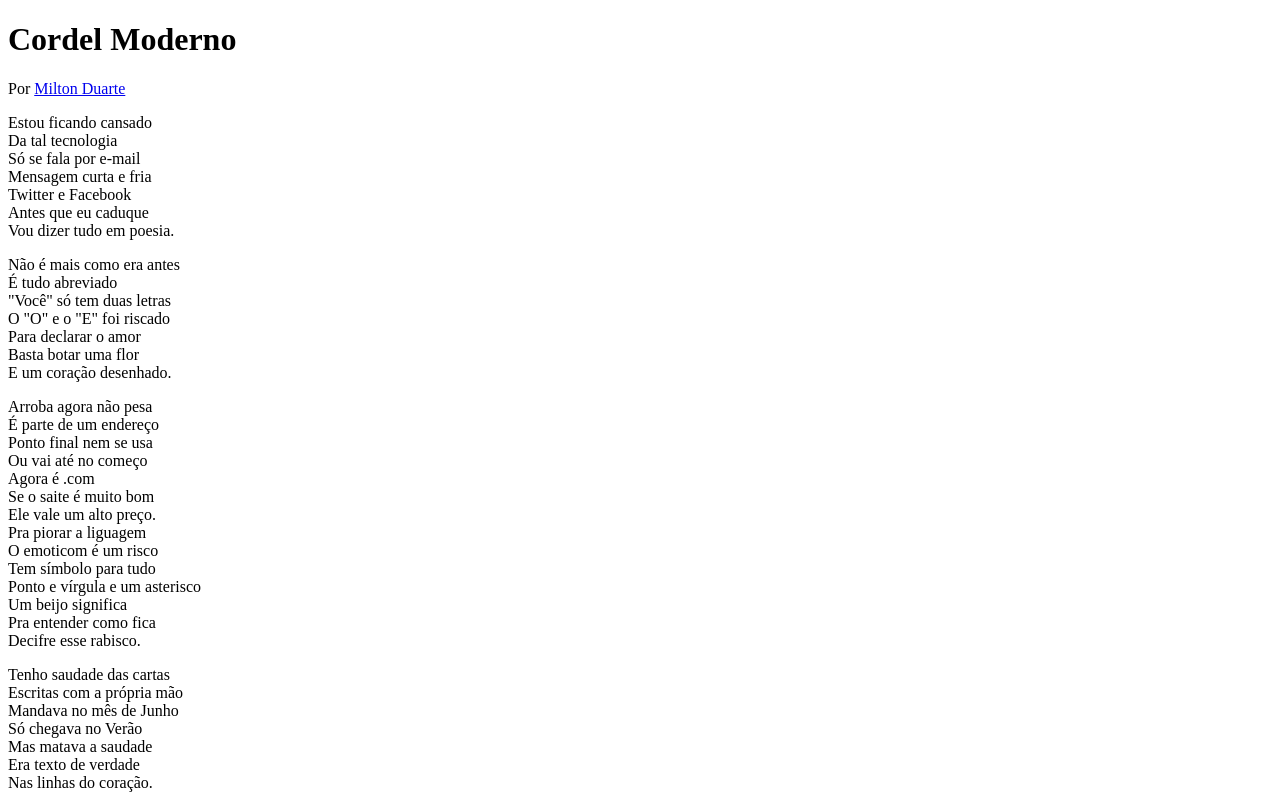
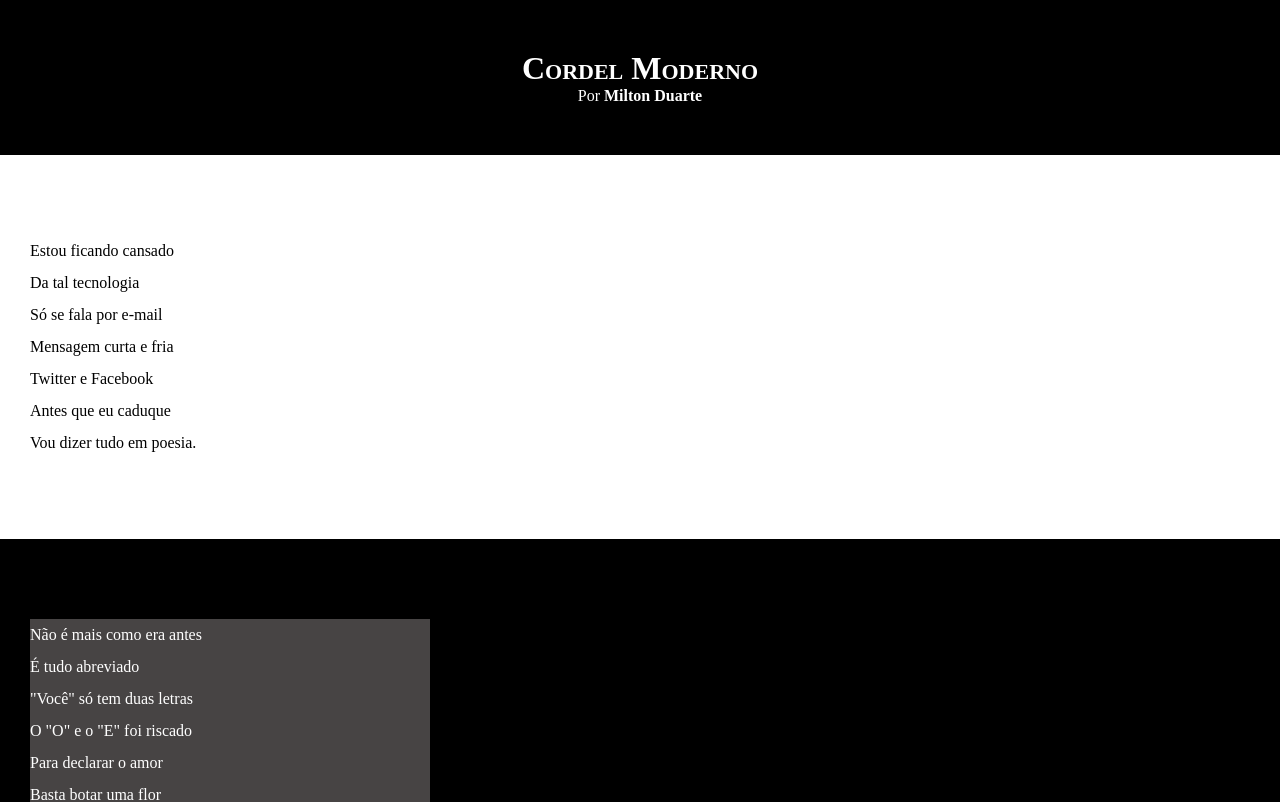
Before and after one commit to pyetroalmeida/html-css, a plain HTML site: page desafios/desafio12/cordel.html in a window 1280 px wide. Shown: the top 802 px of the page. Drawn offline with Linux system fonts and the light colour scheme.

Commit message:
Atualização das folhas de estilo

```diff
--- a/desafios/desafio12/cordel.html
+++ b/desafios/desafio12/cordel.html
@@ -16,7 +16,7 @@
         </p>
     </header>
 
-    <section>
+    <section class="normal">
         <p>
             Estou ficando cansado <br>
             Da tal tecnologia <br>
@@ -28,7 +28,7 @@
         </p>
     </section>
 
-    <section>
+    <section class="imagem">
         <p>
             Não é mais como era antes <br>
             É tudo abreviado <br>
@@ -40,7 +40,7 @@
         </p>
     </section>
 
-    <section>
+    <section class="normal">
         <p>
             Arroba agora não pesa <br>
             É parte de um endereço <br>
@@ -59,7 +59,7 @@
         </p>
     </section>
 
-    <section>
+    <section class="imagem">
         <p>
             Tenho saudade das cartas <br>
             Escritas com a própria mão <br>
@@ -71,7 +71,7 @@
         </p>
     </section>
 
-    <section>
+    <section class="normal">
         <p>
             Agora, escrevo e envio <br>
             Chegando na mesma hora <br>
--- a/desafios/desafio12/estilo/style.css
+++ b/desafios/desafio12/estilo/style.css
@@ -1 +1,66 @@
 @charset "UTF-8";
+
+*{
+    margin: 0px;
+    padding: 0px;
+}
+
+html, body{
+    min-height: 100vh;
+    background-color: darkgray;
+}
+
+header{
+    background-color: black;
+    color: white;
+    text-align: center;
+}
+
+header h1{
+    padding-top: 50px;
+    font-variant: small-caps;
+}
+
+header p{
+    padding-bottom: 50px;
+}
+
+a{
+    color: white;
+    text-decoration: none;
+    font-weight: bold;
+}
+
+a:hover{
+    text-decoration: underline;
+}
+
+section{
+    padding-top: 10vh;
+    padding-bottom: 10vh;
+    line-height: 2em;
+    padding-left: 30px;
+}
+
+.normal{
+    background-color: white;
+    color: black;
+}
+
+.imagem{
+    background-color: black;
+    color: white;
+
+}
+
+.imagem p{
+    background-color: rgb(71, 68, 68);
+    width: 400px;
+}
+
+footer{
+    background-color: black;
+    text-align: center;
+    color: white;
+    padding: 10px;
+}
```
